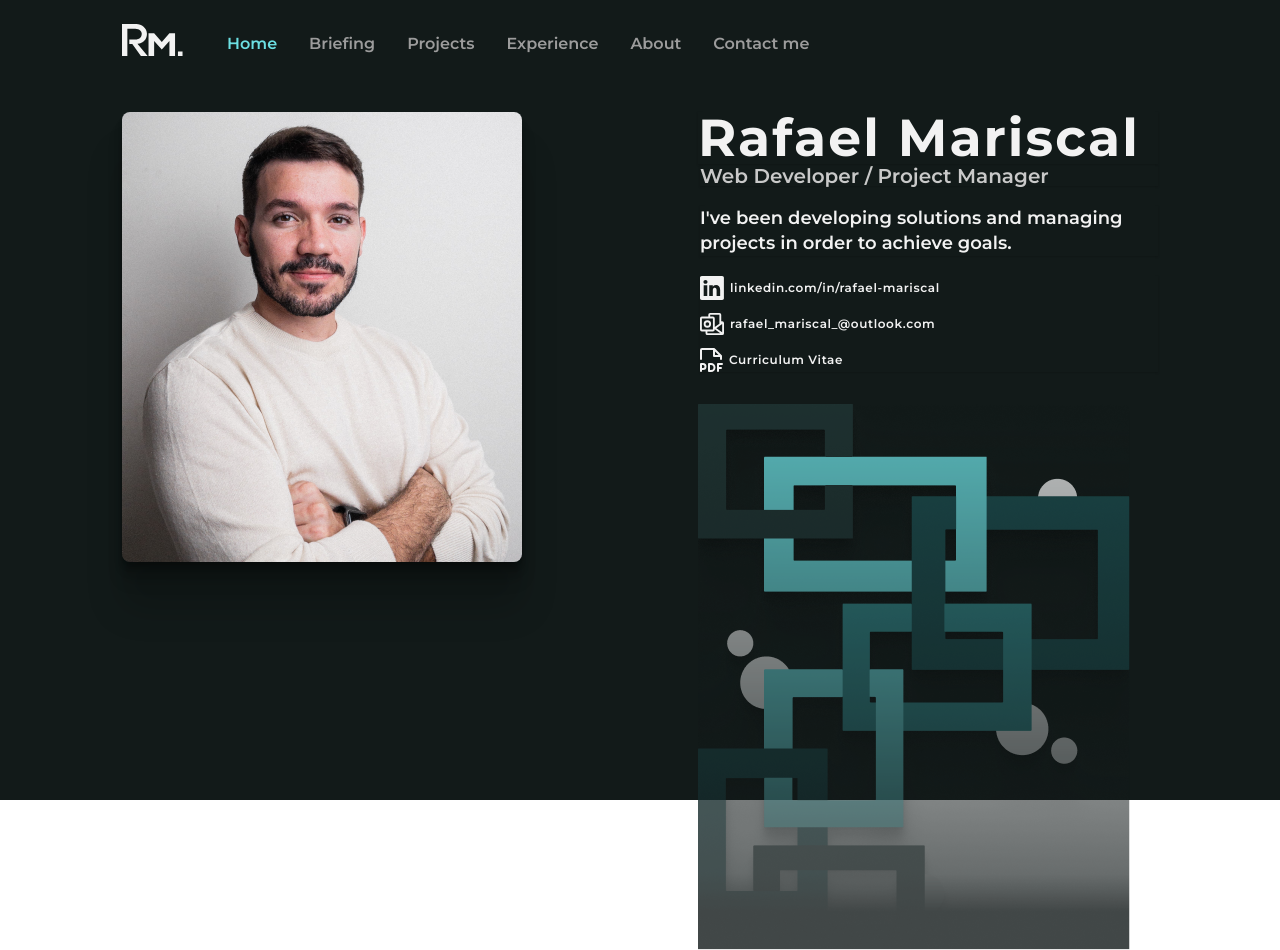
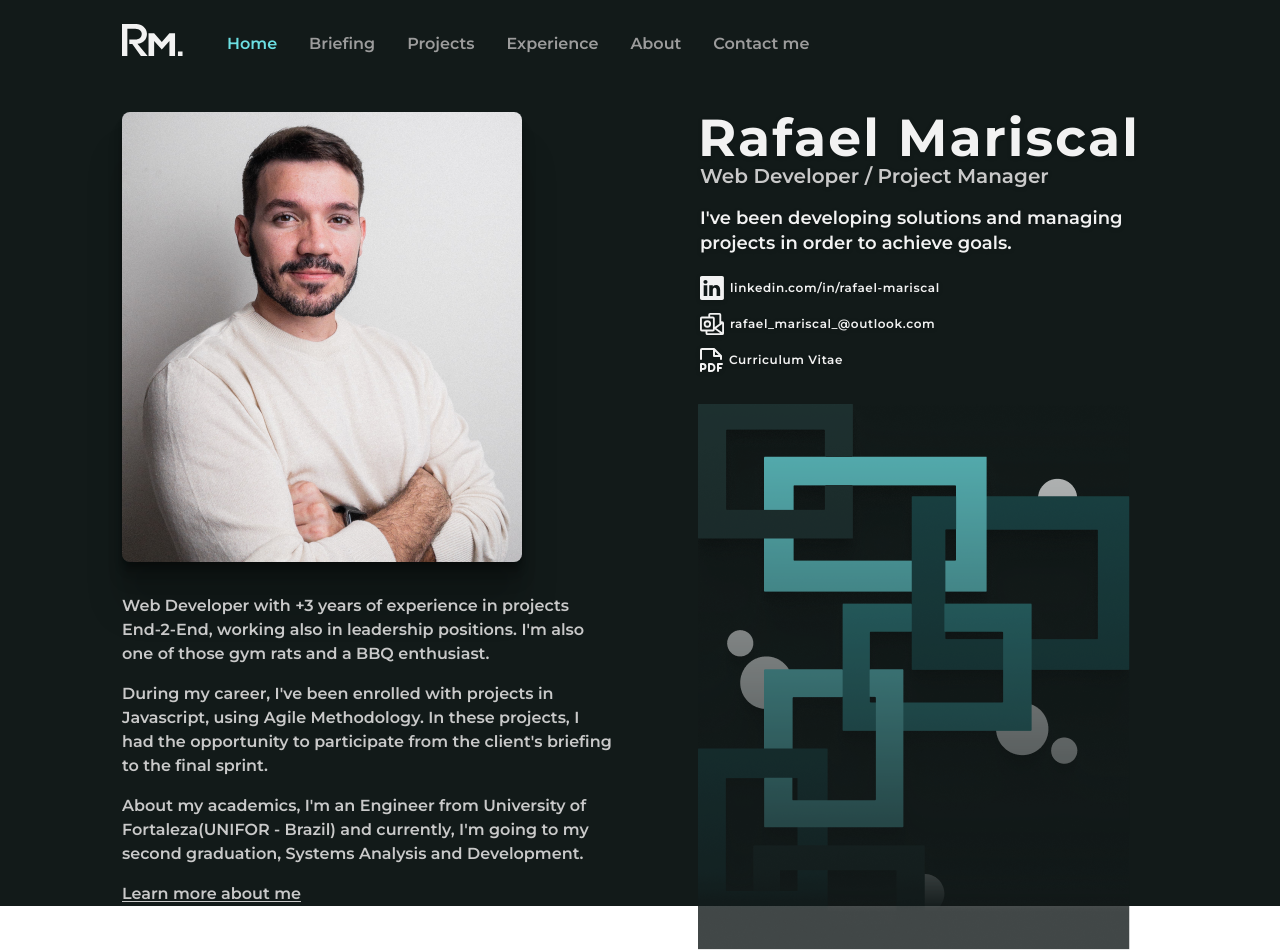
Before and after one commit to RafaelMariscal/portfolio, a Next.js app: page / in a window 1280 px wide. Built offline with nearby package versions, Linux system fonts and the light colour scheme.

Commit message:
Add: Quick briefing about me

```diff
--- a/src/app/page.tsx
+++ b/src/app/page.tsx
@@ -1,67 +1,49 @@
 import NavLogo from '@/assets/NavLogo'
+import Hero from '@/components/Hero'
 import NavLinks from '@/components/NavLinks'
-import Image from 'next/image'
 import Link from 'next/link'
-import CustomLink from '@/components/CustomLink'
-import HeroImg from '../assets/Hero.png'
-import Rectangle from '../assets/Squares.png'
-import FilePdf from '@/assets/icons/FilePdf'
-import LinkedInIcon from '@/assets/icons/LinkedInIcon'
-import MsOutlookIcon from '@/assets/icons/MsOutlookIcon'
 
 export default function Home() {
   return (
     <main className="flex min-h-screen flex-col items-center bg-cyan-800">
-      <div className="flex w-full max-w-[1060px] gap-3 px-3 py-6">
+      <div role="container" className="w-full max-w-[1060px] px-3">
+        <header className="flex gap-3 py-6">
           <Link
             href={'/'}
             className="outline-none transition-all focus:scale-[1.05]"
           >
             <NavLogo />
           </Link>
+          <NavLinks />
+        </header>
 
-        <NavLinks />
-      </div>
+        <Hero />
 
-      <div
-        role="hero"
-        className="px-3 flex justify-between w-full max-w-[1060px] py-8"
+        <article className="w-full max-w-[30.625rem] text-gray-200 font-semibold self-start flex flex-col gap-4">
+          <p>
+            Web Developer with +3 years of experience in projects End-2-End,
+            working also in leadership positions. I&#39;m also one of those gym
+            rats and a BBQ enthusiast.
+          </p>
+          <p>
+            During my career, I&#39;ve been enrolled with projects in
+            Javascript, using Agile Methodology. In these projects, I had the
+            opportunity to participate from the client&#39;s briefing to the
+            final sprint.
+          </p>
+          <p>
+            About my academics, I&#39;m an Engineer from University of
+            Fortaleza(UNIFOR - Brazil) and currently, I&#39;m going to my second
+            graduation, Systems Analysis and Development.
+          </p>
+
+          <Link
+            href={''}
+            className="underline underline-offset-2 hover:text-cyan-400 transition-all duration-100 w-fit"
           >
-        <Image
-          src={HeroImg}
-          alt="Rafael Mariscal, Software Developer with in perspective and crossed arms"
-          quality={100}
-          className="rounded-lg shadow-custom-img w-[25rem] h-[28.125rem]"
-        />
-        <div className="relative text-gray-100 w-full max-w-[28.75rem] h-fit">
-          <h1 className="text-[3.25rem] font-bold leading-none shadow-custom-text tracking-[0.04em]">
-            Rafael Mariscal
-          </h1>
-          <h2 className="ml-[0.125rem] mt-[0.125rem] text-xl font-semibold leading-none shadow-custom-text text-gray-200">
-            Web Developer / Project Manager
-          </h2>
-          <h3 className="ml-[0.125rem] my-5 text-lg font-semibold leading-snug shadow-custom-text">
-            I&#39;ve been developing solutions and managing projects in order to
-            achieve goals.
-          </h3>
-          <div className="ml-[0.125rem] flex flex-col gap-3 shadow-custom-text mb-8">
-            <CustomLink href={''} text="linkedin.com/in/rafael-mariscal">
-              <LinkedInIcon />
-            </CustomLink>
-            <CustomLink href={''} text="rafael_mariscal_@outlook.com">
-              <MsOutlookIcon />
-            </CustomLink>
-            <CustomLink href={''} text="Curriculum Vitae">
-              <FilePdf />
-            </CustomLink>
-          </div>
-          <Image
-            src={Rectangle}
-            alt=""
-            quality={100}
-            className="absolute bottom-0 left-0 translate-y-[100%]"
-          />
-        </div>
+            Learn more about me
+          </Link>
+        </article>
       </div>
     </main>
   )
--- /dev/null
+++ b/src/components/Hero.tsx
@@ -0,0 +1,53 @@
+import Image from 'next/image'
+import HeroImg from '../assets/Hero.png'
+import CustomLink from '@/components/CustomLink'
+import LinkedInIcon from '@/assets/icons/LinkedInIcon'
+import MsOutlookIcon from '@/assets/icons/MsOutlookIcon'
+import FilePdf from '@/assets/icons/FilePdf'
+import Rectangle from '../assets/Squares.png'
+
+function Hero() {
+  return (
+    <div
+      role="hero"
+      className="flex justify-between w-full max-w-[1060px] py-8"
+    >
+      <Image
+        src={HeroImg}
+        alt="Rafael Mariscal, Software Developer with in perspective and crossed arms"
+        quality={100}
+        className="rounded-lg shadow-custom-img w-[25rem] h-[28.125rem]"
+      />
+      <div className="relative text-gray-100 w-full max-w-[28.75rem] h-fit">
+        <h1 className="text-[3.25rem] font-bold leading-none drop-shadow-custom-text tracking-[0.04em]">
+          Rafael Mariscal
+        </h1>
+        <h2 className="ml-[0.125rem] mt-[0.125rem] text-xl font-semibold leading-none drop-shadow-custom-text text-gray-200">
+          Web Developer / Project Manager
+        </h2>
+        <h3 className="ml-[0.125rem] my-5 text-lg font-semibold leading-snug drop-shadow-custom-text">
+          I&#39;ve been developing solutions and managing projects in order to
+          achieve goals.
+        </h3>
+        <div className="ml-[0.125rem] flex flex-col gap-3 drop-shadow-custom-text mb-8">
+          <CustomLink href={''} text="linkedin.com/in/rafael-mariscal">
+            <LinkedInIcon />
+          </CustomLink>
+          <CustomLink href={''} text="rafael_mariscal_@outlook.com">
+            <MsOutlookIcon />
+          </CustomLink>
+          <CustomLink href={''} text="Curriculum Vitae">
+            <FilePdf />
+          </CustomLink>
+        </div>
+        <Image
+          src={Rectangle}
+          alt=""
+          quality={100}
+          className="absolute bottom-0 left-0 translate-y-[100%]"
+        />
+      </div>
+    </div>
+  )
+}
+export default Hero
--- a/tailwind.config.js
+++ b/tailwind.config.js
@@ -35,8 +35,10 @@ module.exports = {
       boxShadow: {
         'custom-img':
           '0px 45px 36px rgba(0, 0, 0, 0.18), 0px 19px 15px rgba(0, 0, 0, 0.14), 0px 10px 8px rgba(0, 0, 0, 0.12), 0px 6px 5px rgba(0, 0, 0, 0.1), 0px 3px 2px rgba(0, 0, 0, 0.08)',
+        'custom-project': '0px 10px 20px rgba(0, 0, 0, 0.25)',
+      },
+      dropShadow: {
         'custom-text': '0px 1px 2px rgba(0, 0, 0, 0.18)',
-        'custom-project': '0px 10px 20px rgba(0, 0, 0, 0.25)',
       },
       animation: {
         overlayShow: 'overlayShow 250ms cubic-bezier(0.16, 1, 0.3, 1)',
```
Lines whose indentation alone changed are shown as unchanged.
